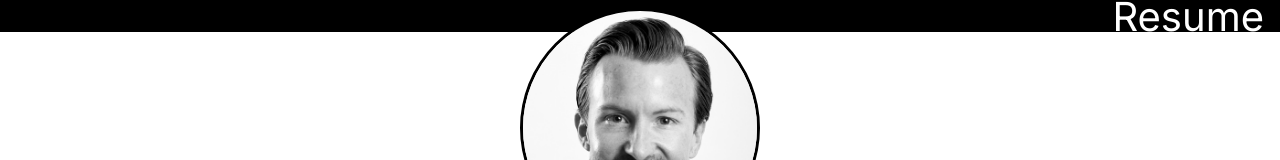
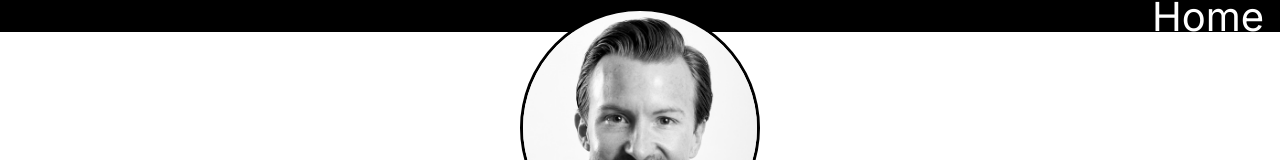
Before and after one commit to RThemian/my-portfolio-nextjs, a Next.js app: page /resume in a window 1280 px wide. Shown: the top 160 px of the page. Built offline with nearby package versions, Linux system fonts and the light colour scheme.

Commit message:
wip: conditionally renders nav option

```diff
--- a/components/Nav.js
+++ b/components/Nav.js
@@ -1,10 +1,16 @@
 import Link from 'next/link';
 import styles from  '@/styles/Nav.module.css';
+import { usePathname } from 'next/navigation';
 
 function Nav() {
+    const path = usePathname();
     return (
         <nav className={styles.nav}>
-            <Link href="/resume">Resume</Link>
+            { path === '/' ?
+                <Link href="/resume">Resume</Link>
+                :
+                <Link href="/">Home</Link>
+            }
         </nav>
     );
 }
```
